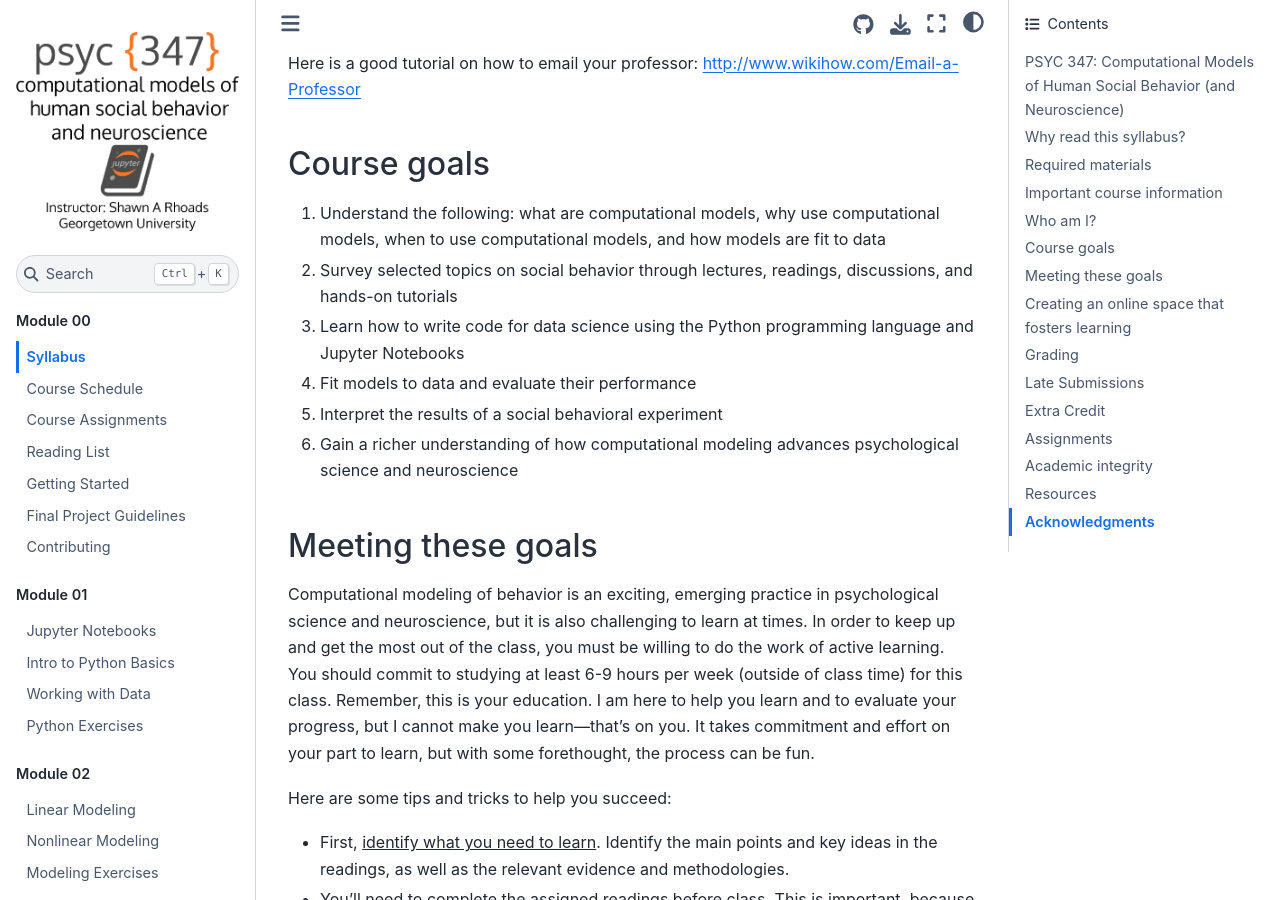
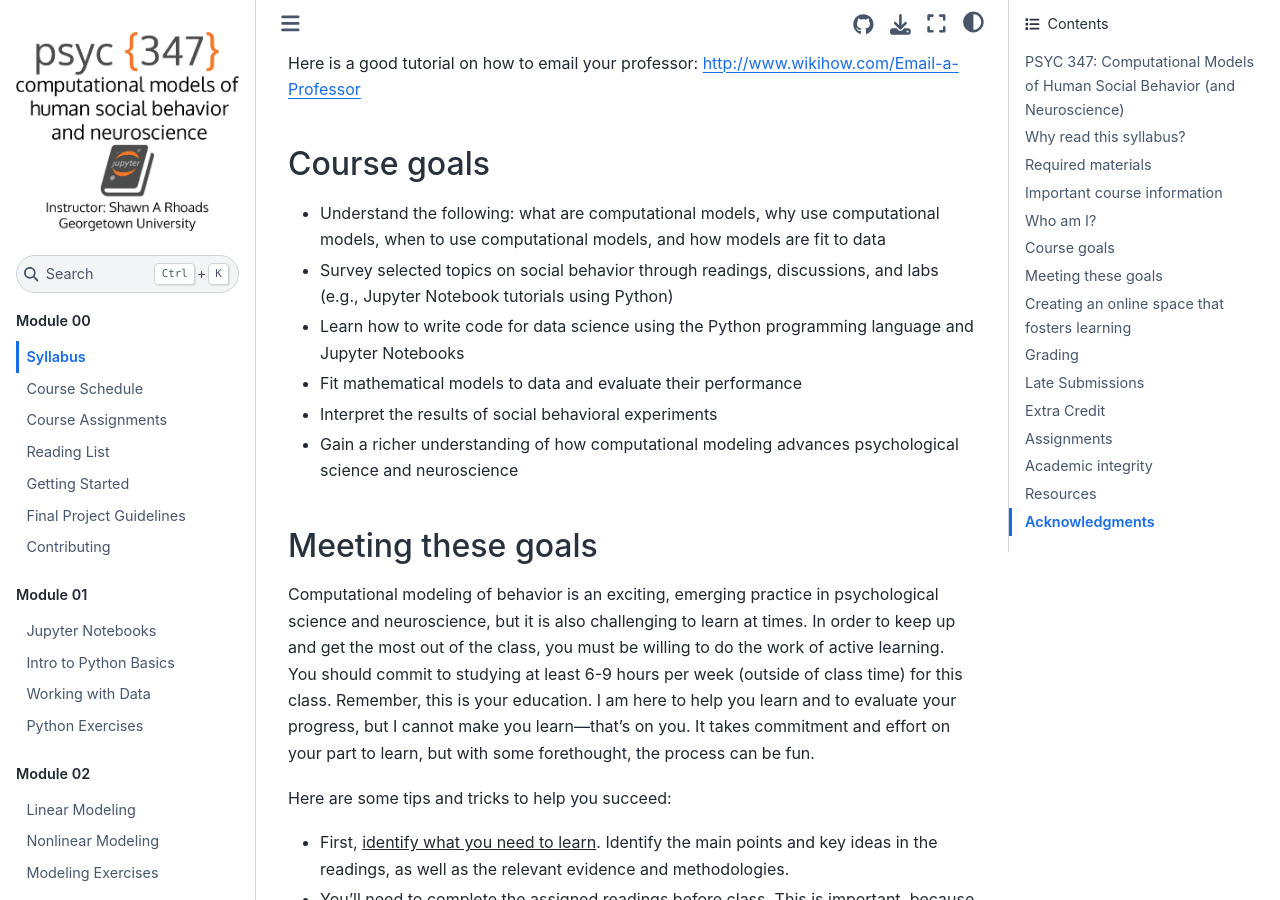
Before and after one commit to shawnrhoads/gu-psyc-347, a Jupyter Book: the page built from docs/module-00-00_Syllabus.md, in a window 1280 px wide and 900 px high, scrolled down 2834 px. Built offline with Jupyter Book 1.0.4 settings and Sphinx 7.4.7 and the Sphinx Book theme 1.1.4, drawn with Linux system fonts in a browser that asks for light colours.

Commit message:
updated course objectives

```diff
--- a/docs/module-00-00_Syllabus.md
+++ b/docs/module-00-00_Syllabus.md
@@ -44,12 +44,12 @@ Here is a good tutorial on how to email your professor: http://www.wikihow.com/E
 
 ## Course goals
 
-1. Understand the following: what are computational models, why use computational models, when to use computational models, and how models are fit to data
-2. Survey selected topics on social behavior through lectures, readings, discussions, and hands-on tutorials
-3. Learn how to write code for data science using the Python programming language and Jupyter Notebooks
-4. Fit models to data and evaluate their performance
-5. Interpret the results of a social behavioral experiment
-6. Gain a richer understanding of how computational modeling advances psychological science and neuroscience
+* Understand the following: what are computational models, why use computational models, when to use computational models, and how models are fit to data
+* Survey selected topics on social behavior through readings, discussions, and labs (e.g., Jupyter Notebook tutorials using Python)
+* Learn how to write code for data science using the Python programming language and Jupyter Notebooks
+* Fit mathematical models to data and evaluate their performance
+* Interpret the results of social behavioral experiments
+* Gain a richer understanding of how computational modeling advances psychological science and neuroscience
 
 ## Meeting these goals
 
```
